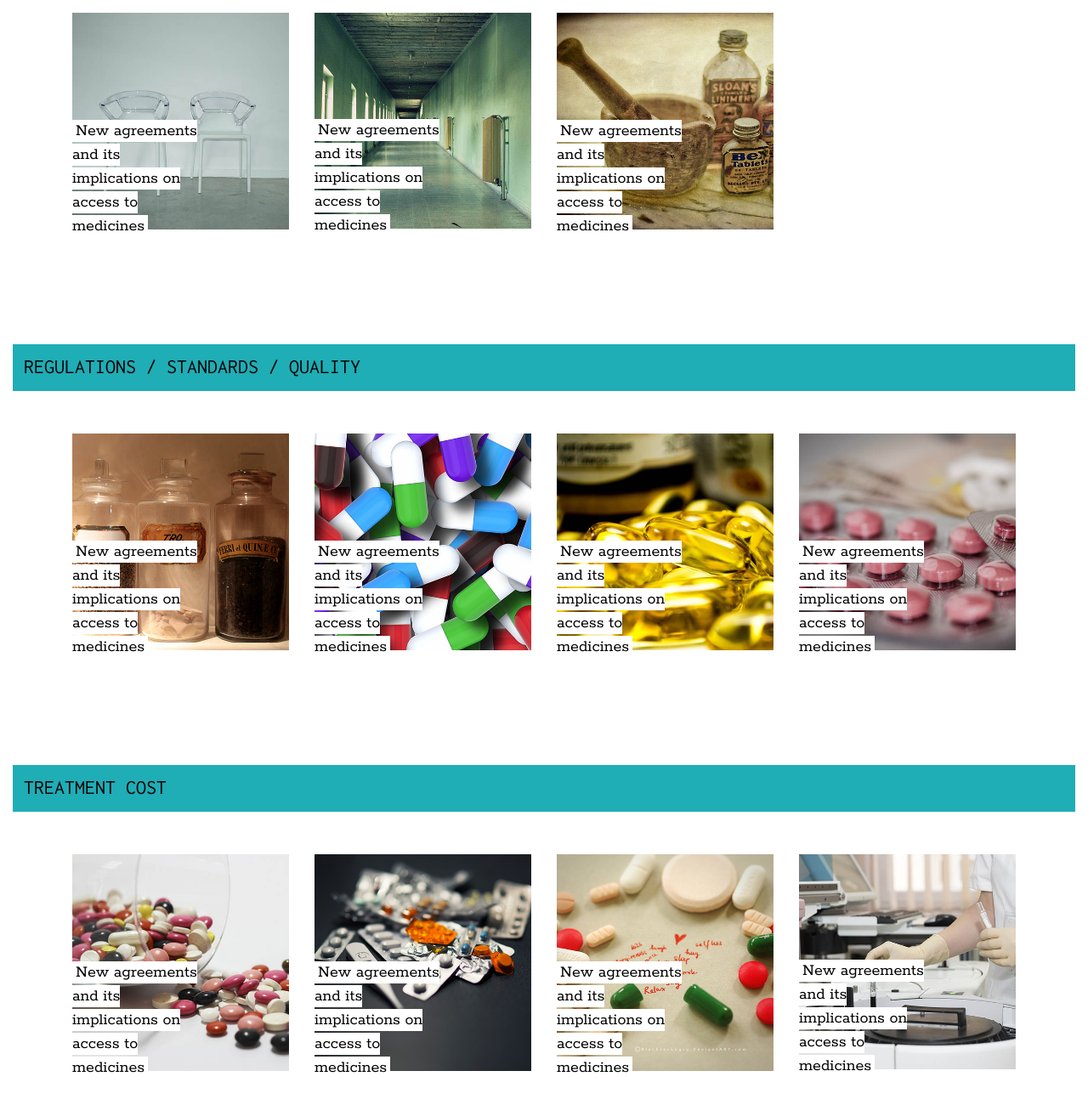
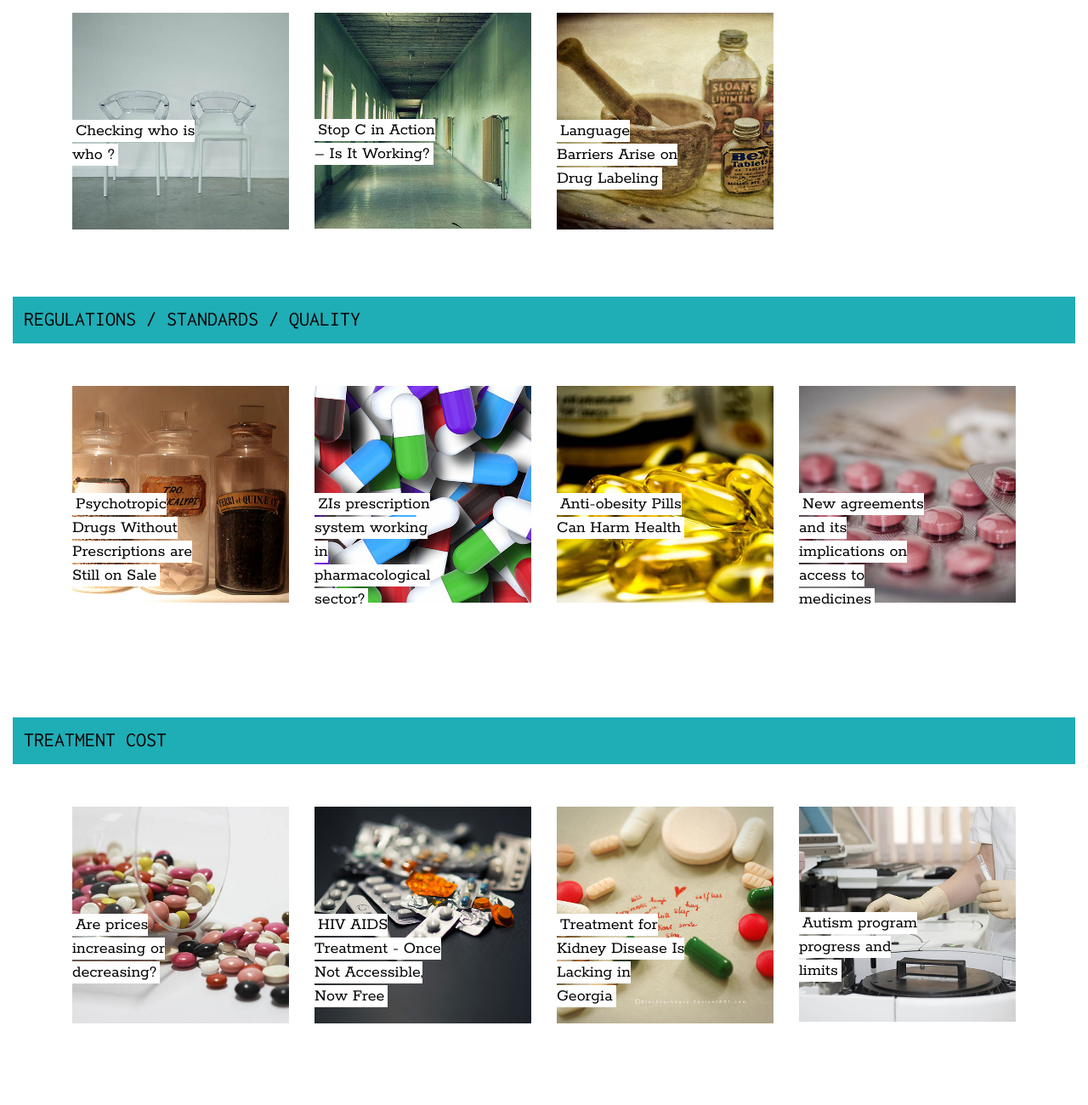
Before and after one commit to tamunaKap/Medicine, a plain HTML site: page index.html in a window 1280 px wide. Shown: the part 626-1926 px from the top of the page at 85% size. Drawn offline with nearby package versions, Linux system fonts and the light colour scheme.

Commit message:
added images to stories ann real names for stories on front page

```diff
--- a/index.html
+++ b/index.html
@@ -38,7 +38,8 @@
                     <figure class=" col-xs-12 col-sm-6 col-md-4 col-lg-3">
                         <img src="images/chair-945341_960_720.jpg" class="img-responsive" />
                         <figcaption>
-                            <a href="Checking-%20who-is-who.html"><span>  New agreements and its implications on access to medicines</span></a>
+                            <a href="Checking-%20who-is-who.html"><span>
+                                                                      Checking who is who ?</span></a>
 
                         </figcaption>
                     </figure>
@@ -47,7 +48,7 @@
                         <img src="images/2233neubrueckebarracksclosedhospital.jpg" class="img-responsive" />
                         <figcaption>
                             <a href="Stop-C.html">
-                                <span>  New agreements and its implications on access to medicines</span>
+                                <span>   Stop C  in Action – Is It Working?</span>
                             </a>
                         </figcaption>
                     </figure>
@@ -55,7 +56,7 @@
                         <img src="images/800px-The_chemist_(4348697776).jpg" class="img-responsive" />
                         <figcaption>
                             <a href="Language-Barriers.html">
-                                <span>  New agreements and its implications on access to medicines</span>
+                                <span>  Language Barriers Arise on Drug Labeling</span>
                             </a>
                         </figcaption>
                     </figure>
@@ -73,7 +74,7 @@
                         <img src="images/BLW_Carboys-_large_bottles_of_medicines.jpg" class="img-responsive" />
                         <figcaption>
                             <a href="Psychotropic-Drugs-Without.html">
-                                <span>  New agreements and its implications on access to medicines</span>
+                                <span>  Psychotropic Drugs Without Prescriptions are Still on Sale</span>
                             </a>
                         </figcaption>
                     </figure>
@@ -81,7 +82,7 @@
                         <img src="images/pills-1173653_960_720.jpg" class="img-responsive" />
                         <figcaption>
                             <a href="Is-prescription-system.html">
-                                <span>  New agreements and its implications on access to medicines</span>
+                                <span>   ZIs prescription system working in pharmacological sector?</span>
                             </a>
                         </figcaption>
                     </figure>
@@ -89,7 +90,7 @@
                         <img src="images/drugs-206150_960_720.jpg" class="img-responsive" />
                         <figcaption>
                             <a href="Anti-obesity-Pills.html">
-                                <span>  New agreements and its implications on access to medicines</span>
+                                <span>  Anti-obesity Pills Can Harm Health</span>
                             </a>
                         </figcaption>
                     </figure>
@@ -115,7 +116,7 @@
                         <img src="images/medications-342484_960_720.jpg" class="img-responsive" />
                         <figcaption>
                             <a href="Are-prices-increasing-or-decreasing.html">
-                                <span>  New agreements and its implications on access to medicines</span>
+                                <span>  Are prices increasing or decreasing?</span>
                             </a>
                         </figcaption>
                     </figure>
@@ -123,7 +124,7 @@
                         <img src="images/medicine-thermometer-tablets-pills.jpg" class="img-responsive" />
                         <figcaption>
                             <a href="HIV-AIDS.html">
-                                <span>  New agreements and its implications on access to medicines</span>
+                                <span>  HIV AIDS Treatment - Once Not Accessible, Now Free</span>
                             </a>
                         </figcaption>
                     </figure>
@@ -131,7 +132,7 @@
                         <img src="images/medicine_for_your_soul_by_blackjack0919-d5hv9pw.jpg" class="img-responsive" />
                         <figcaption>
                             <a href="Treatment-for-Kidney-Disease.html">
-                                <span>  New agreements and its implications on access to medicines</span>
+                                <span> Treatment for Kidney Disease Is Lacking in Georgia</span>
                             </a>
                         </figcaption>
                     </figure>
@@ -139,7 +140,7 @@
                         <img src="images/clinic-doctor-health-hospital.jpg" class="img-responsive" />
                         <figcaption>
                             <a href="autismProblems.html">
-                                <span>  New agreements and its implications on access to medicines</span>
+                                <span>  Autism program progress and limits</span>
                             </a>
                         </figcaption>
                     </figure>
```
Also changed, not shown: Are-prices-increasing-or-decreasing.html (+11 -0 lines), HIV-AIDS.html (+14 -1 lines), images/1111.png (added), images/12.png (added), images/122.jpg (added), images/222.png (added).
